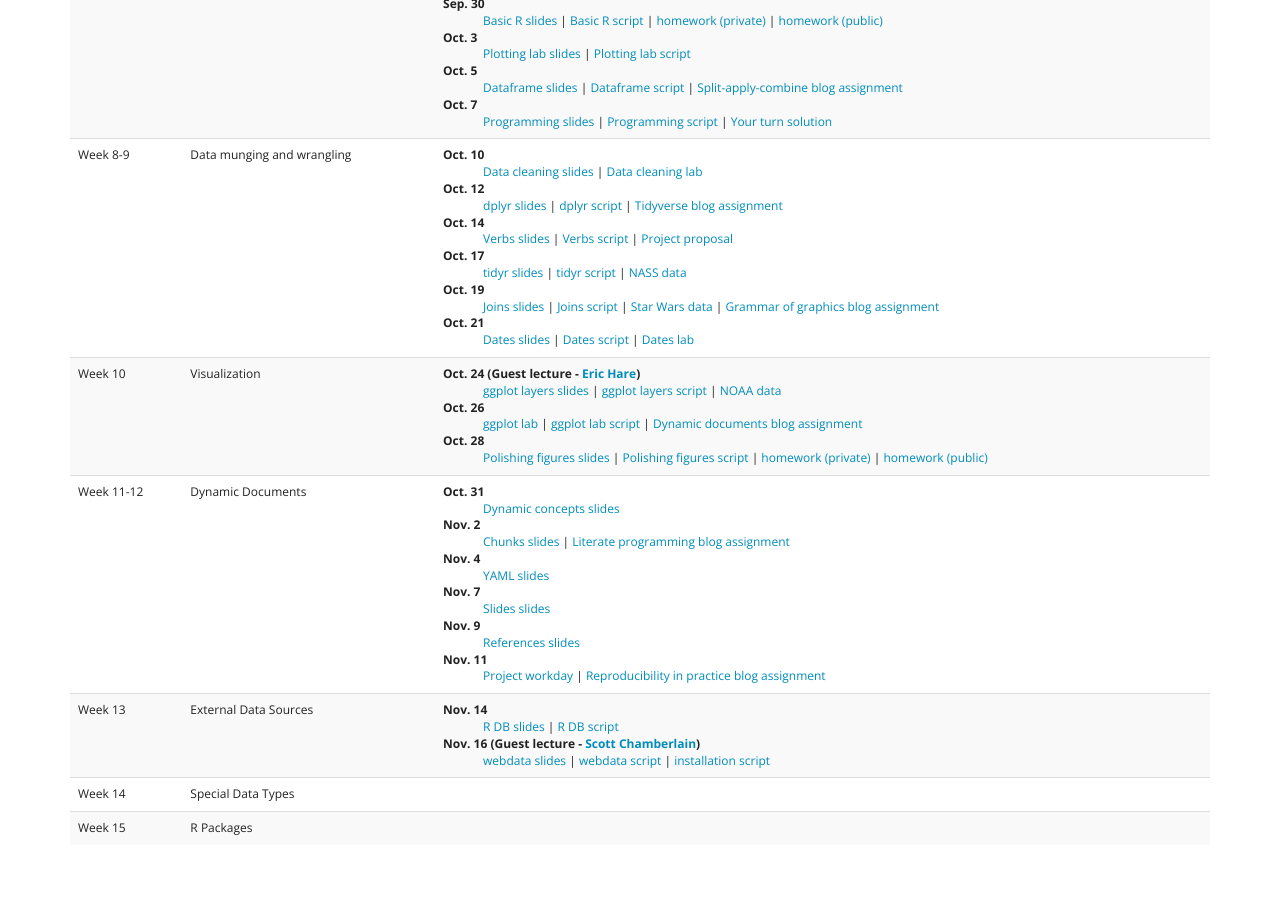
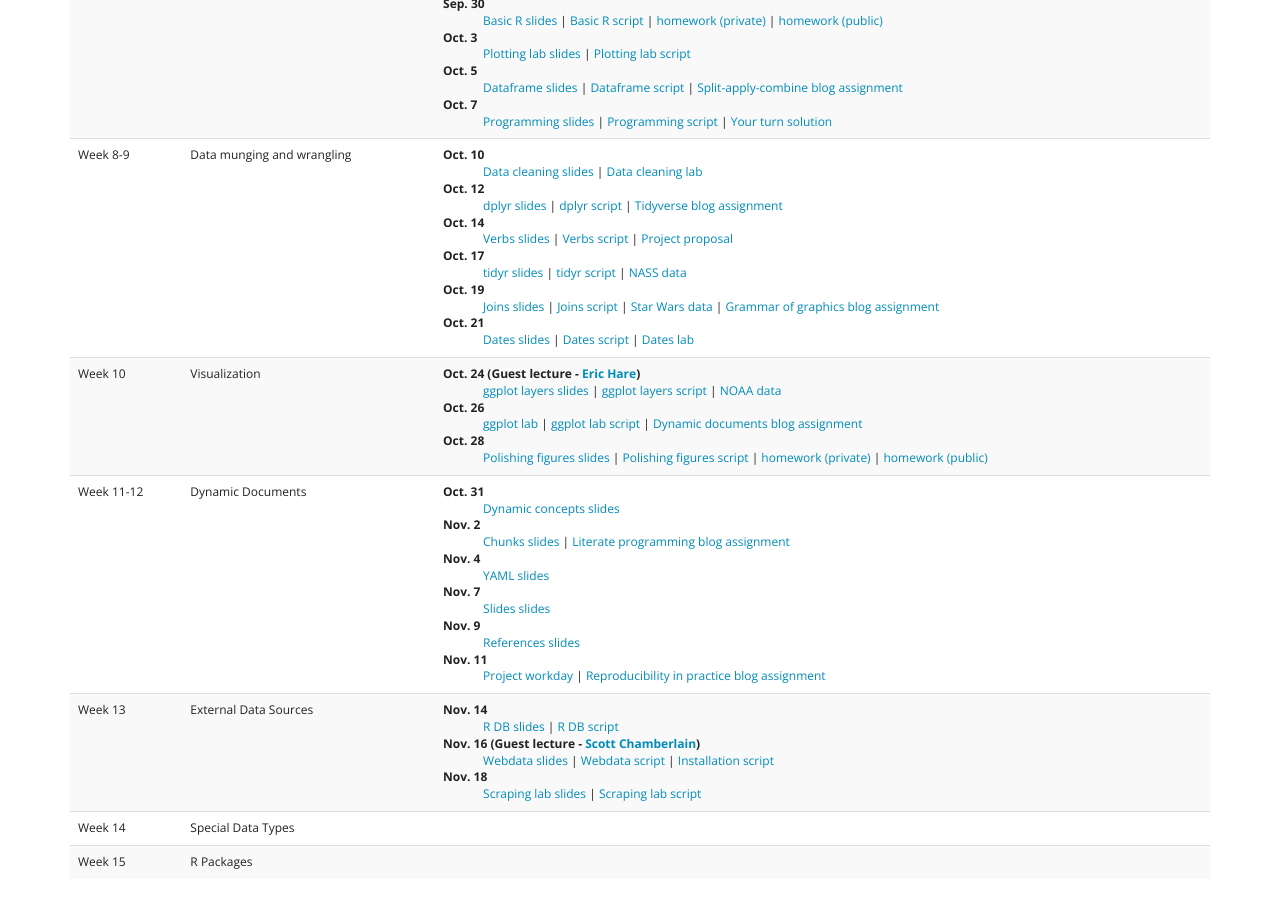
Before and after one commit to agron590-ISU/agron590-ISU.github.io, a Jekyll site: the page built from syllabus.html, in a window 1280 px wide and 900 px high, scrolled down 806 px. Built offline with Jekyll 4.4.1, drawn with Linux system fonts in a browser that asks for light colours; before the commit the page ends 1672 px from its top, so only the background shows below that.

Commit message:
add links

```diff
--- a/syllabus.html
+++ b/syllabus.html
@@ -156,7 +156,9 @@ The full syllabus is available <a href="http://agron590-isu.github.io/materials/
           <dt>Nov. 14</dt>
           <dd><a href="../materials/week_13/r_db/slides_r_db.html" target=_blank>R DB slides</a> | <a href="../materials/week_13/r_db/script_r_db.R" target=_blank>R DB script</a></dd>
           <dt>Nov. 16 (Guest lecture - <a href="https://scottchamberlain.info/" target=_blank>Scott Chamberlain</a>)</dt>
-          <dd><a href="../materials/week_13/webdata/" target=_blank>webdata slides</a> | <a href="../materials/week_13/webdata/script_webdata.R" target=_blank>webdata script</a> | <a href="../materials/week_13/webdata/install_script.R" target=_blank>installation script</a></dd>
+          <dd><a href="../materials/week_13/webdata/" target=_blank>Webdata slides</a> | <a href="../materials/week_13/webdata/script_webdata.R" target=_blank>Webdata script</a> | <a href="../materials/week_13/webdata/install_script.R" target=_blank>Installation script</a></dd>
+          <dt>Nov. 18</dt>
+          <dd><a href="../lab/week_13/scraping_slides.html" target=_blank>Scraping lab slides</a> | <a href="../materials/week_13/scraping_script.R" target=_blank>Scraping lab script</a></dd>
         </td>
       </tr>
       <tr>
```
